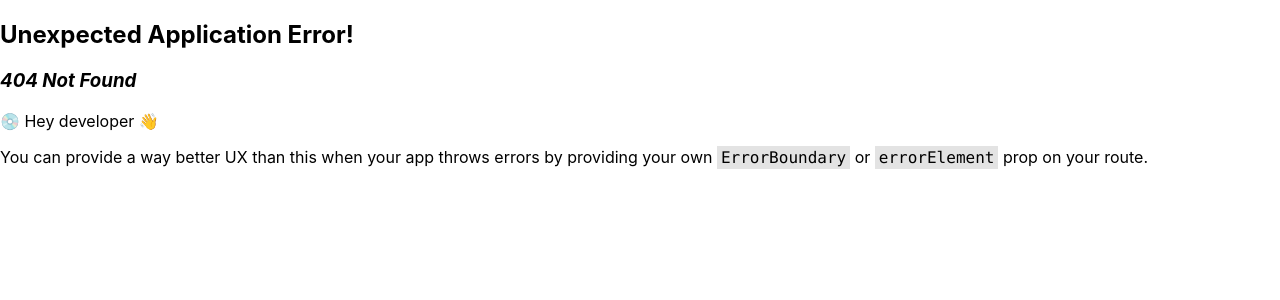
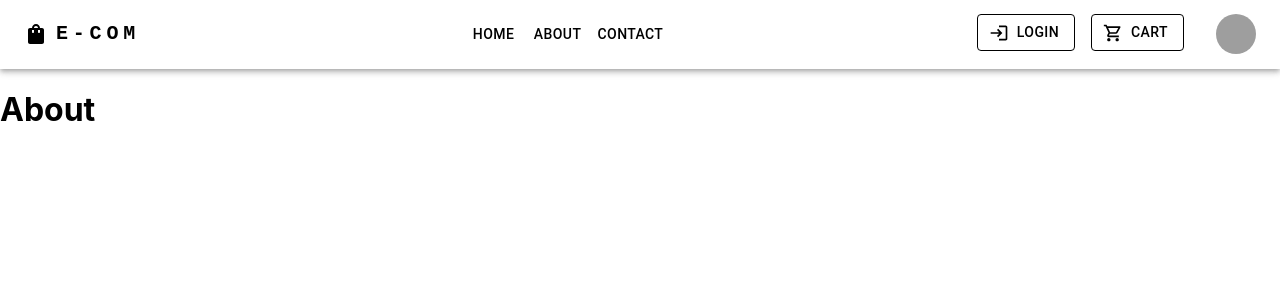
Before and after one commit to Noman-8560/bootcamp_mui, a React (Create React App) app: page /about in a window 1280 px wide. Before the commit this address had no page. Shown: the top 300 px of the page. Built offline with nearby package versions, Linux system fonts and the light colour scheme; grey boxes are pictures that could not be loaded.

Commit message:
routes define

```diff
--- a/package.json
+++ b/package.json
@@ -12,7 +12,7 @@
     "@testing-library/user-event": "^13.5.0",
     "react": "^18.2.0",
     "react-dom": "^18.2.0",
-    "react-router-dom": "^6.11.1",
+    "react-router-dom": "^6.11.0",
     "react-scripts": "5.0.1",
     "web-vitals": "^2.1.4"
   },
--- a/src/App.js
+++ b/src/App.js
@@ -1,10 +1,24 @@
-import './App.css';
-import Routes from './Router'
-
+import "./App.css";
+import { BrowserRouter, Routes, Route } from "react-router-dom";
+import Layouts from "./pages/Layouts";
+import Login from "./pages/Login";
+import Register from "./pages/Register";
+import About from "./pages/About";
+import Cart from "./pages/Cart";
 
 function App() {
   return (
-<Routes />
+    <>
+      <BrowserRouter>
+        <Routes>
+          <Route path="/" element={<Layouts />}></Route>
+          <Route path="/about" element={<About />}></Route>
+          <Route path="/register" element={<Register />}></Route>
+          <Route path="/login" element={<Login />}></Route>
+          <Route path="/cart" element={<Cart />}></Route>
+        </Routes>
+      </BrowserRouter>
+    </>
   );
 }
 
--- a/src/components/mui/Appbar.jsx
+++ b/src/components/mui/Appbar.jsx
@@ -18,10 +18,9 @@ import Stack from "@mui/material/Stack";
 import { Link } from "react-router-dom";
 
 const pages = [
-<Link to="/"><Button sx={{color:'black'}}>Home</Button></Link>,
-<Link to="/">Products</Link>,
-<Link to="/">About</Link>,
-<Link to="/">Contact</Link>];
+<Link to="/" style={{ textDecoration: 'none', color:'black'}}>Home</Link>,
+<Link to="/about" style={{ textDecoration: 'none', color:'black'}}>About</Link>,
+<Link to="/" style={{ textDecoration: 'none', color:'black'}}>Contact</Link>];
 
 const settings = ["Logout"];
 
@@ -110,19 +109,24 @@ function ResponsiveAppBar() {
                 </MenuItem>
               ))}
               <Stack direction="row" spacing={2} sx={{ border: 1 }}>
+              <Link to="/login">
                 <Button
                   variant="outlined"
+                  sx={{ color: "black", borderColor: "black" }}
                   startIcon={<LoginIcon />}
-                  color="error"
                 >
-                  Delete
+                  Login
                 </Button>
+              </Link>
+              <Link to="/cart">
                 <Button
-                  variant="contained"
-                  endIcon={<ShoppingCartOutlinedIcon />}
+                  variant="outlined"
+                  sx={{ color: "black", borderColor: "black" }}
+                  startIcon={<ShoppingCartOutlinedIcon />}
                 >
-                  Send
+                  Cart
                 </Button>
+              </Link>
               </Stack>
             </Menu>
           </Box>
@@ -158,7 +162,8 @@ function ResponsiveAppBar() {
               <Button
                 key={page}
                 onClick={handleCloseNavMenu}
-                sx={{ my: 2, color: "black", display: "block" }}
+                sx={{ my: 2, color: "black", display: "block"}}
+                style={{background:"transparent"}}
               >
                 {page}
               </Button>
@@ -180,7 +185,7 @@ function ResponsiveAppBar() {
                   Login
                 </Button>
               </Link>
-              <Link>
+              <Link to="/cart">
                 <Button
                   variant="outlined"
                   sx={{ color: "black", borderColor: "black" }}
--- a/src/pages/About.jsx
+++ b/src/pages/About.jsx
@@ -0,0 +1,11 @@
+import React from 'react'
+import Appbar from '../components/mui/Appbar'
+
+export default function About() {
+  return (
+    <>
+    <Appbar />
+    <h1>About</h1>
+    </>
+  )
+}
--- /dev/null
+++ b/src/pages/Cart.jsx
@@ -0,0 +1,7 @@
+import React from 'react'
+
+export default function Cart() {
+  return (
+    <div>Cart</div>
+  )
+}
```
Also changed, not shown: src/Router/index.jsx (deleted, +0 -30 lines), 1 other file (tests, documents, lock files or other folders).
